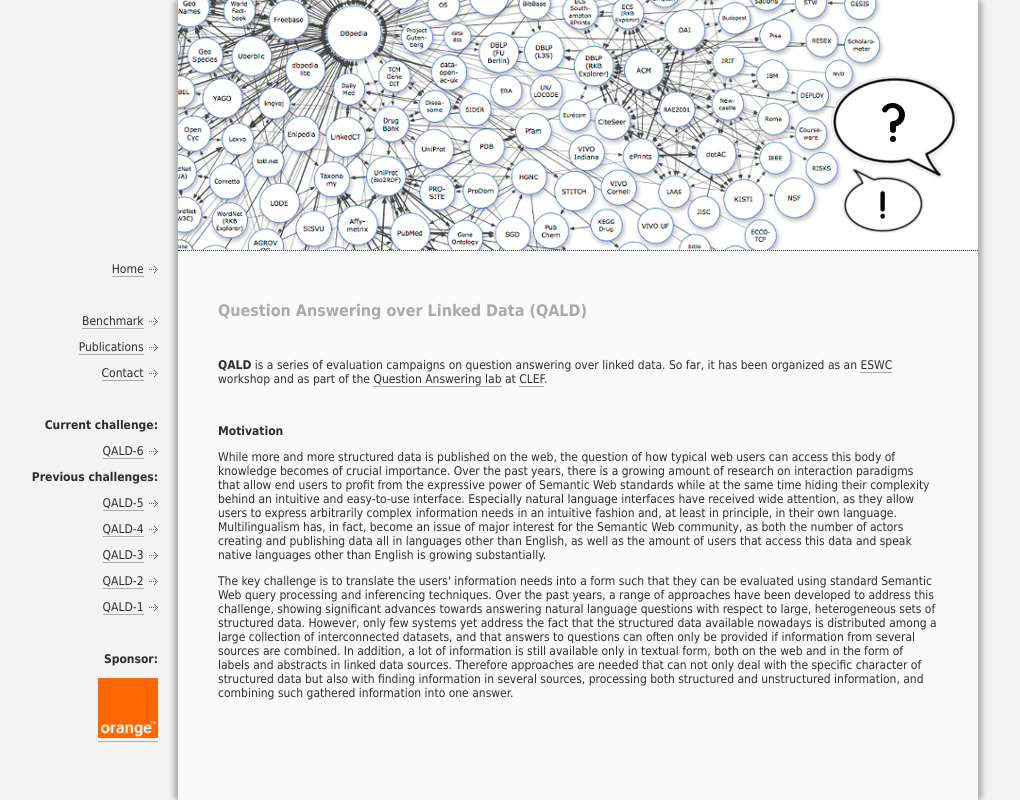
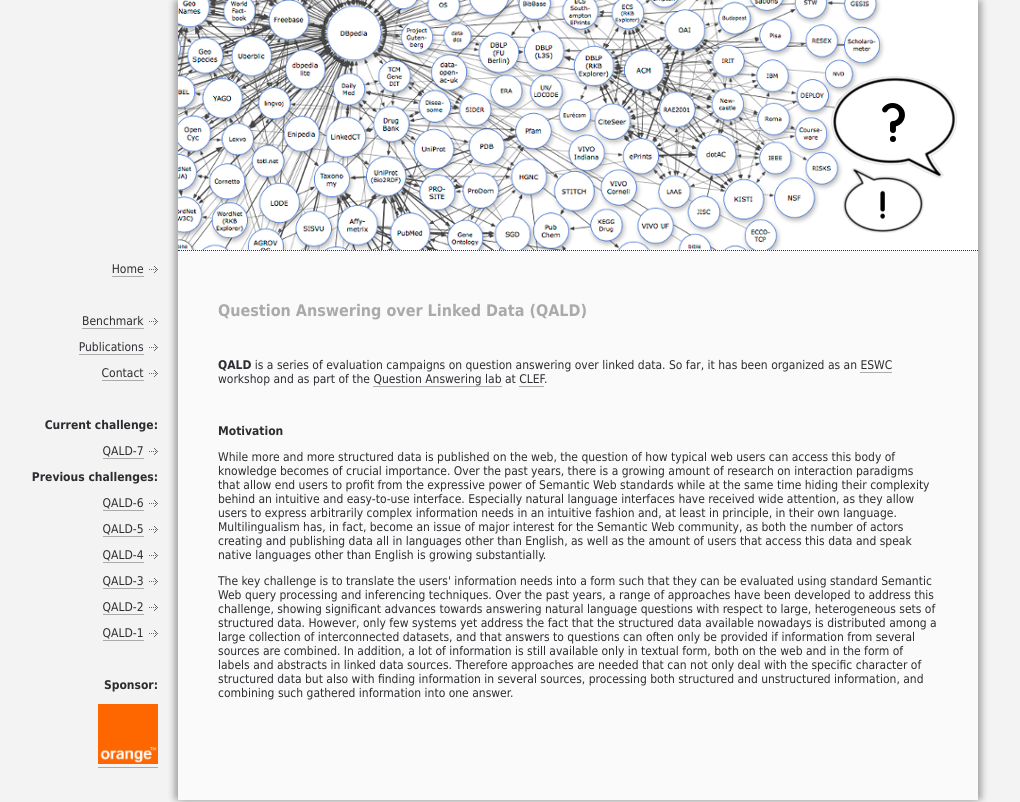
Before and after one commit to ag-sc/QALD, a PHP site: page /index.php in a window 1280 px wide. Shown: the whole page, without its empty margins (62-1082 px from the left). Run offline with PHP 8.4, Linux system fonts and the light colour scheme.

Commit message:
updated QALD-Homepage

```diff
--- a/index.php
+++ b/index.php
@@ -40,6 +40,10 @@ if (isset($_GET['q'])) {
  <p> <a href='index.php?x=contact&q=".$q."'>Contact</a> <img src='pictures/list_arrow_gray.gif'> </p>
  <p> &nbsp; </p>";
  }
+if ($q == "7") {
+    echo "<meta http-equiv=\"refresh\" content=\"5; URL=https://project-hobbit.eu/challenges/qald2017/\">";
+     }
+
  if ($q == "6") {
  echo "
  <p> <a href='index.php?x=motivation&q=".$q."'>Motivation</a> <img src='pictures/list_arrow_gray.gif'> </p>
@@ -104,8 +108,9 @@ if (isset($_GET['q'])) {
 
  <?php
  echo "<p><b>Current challenge:</b></p>
+ <p> <a href='https://project-hobbit.eu/challenges/qald2017/'>QALD-7</a> <img src='pictures/list_arrow_gray.gif'> </p>
+ <p><b>Previous challenges:</b></p>
  <p> <a href='index.php?x=".$x."&q=6'>QALD-6</a> <img src='pictures/list_arrow_gray.gif'> </p>
- <p><b>Previous challenges:</b></p>
  <p> <a href='index.php?x=".$x."&q=5'>QALD-5</a> <img src='pictures/list_arrow_gray.gif'> </p>
  <p> <a href='index.php?x=".$x."&q=4'>QALD-4</a> <img src='pictures/list_arrow_gray.gif'> </p>
  <p> <a href='index.php?x=".$x."&q=3'>QALD-3</a> <img src='pictures/list_arrow_gray.gif'> </p>
```
